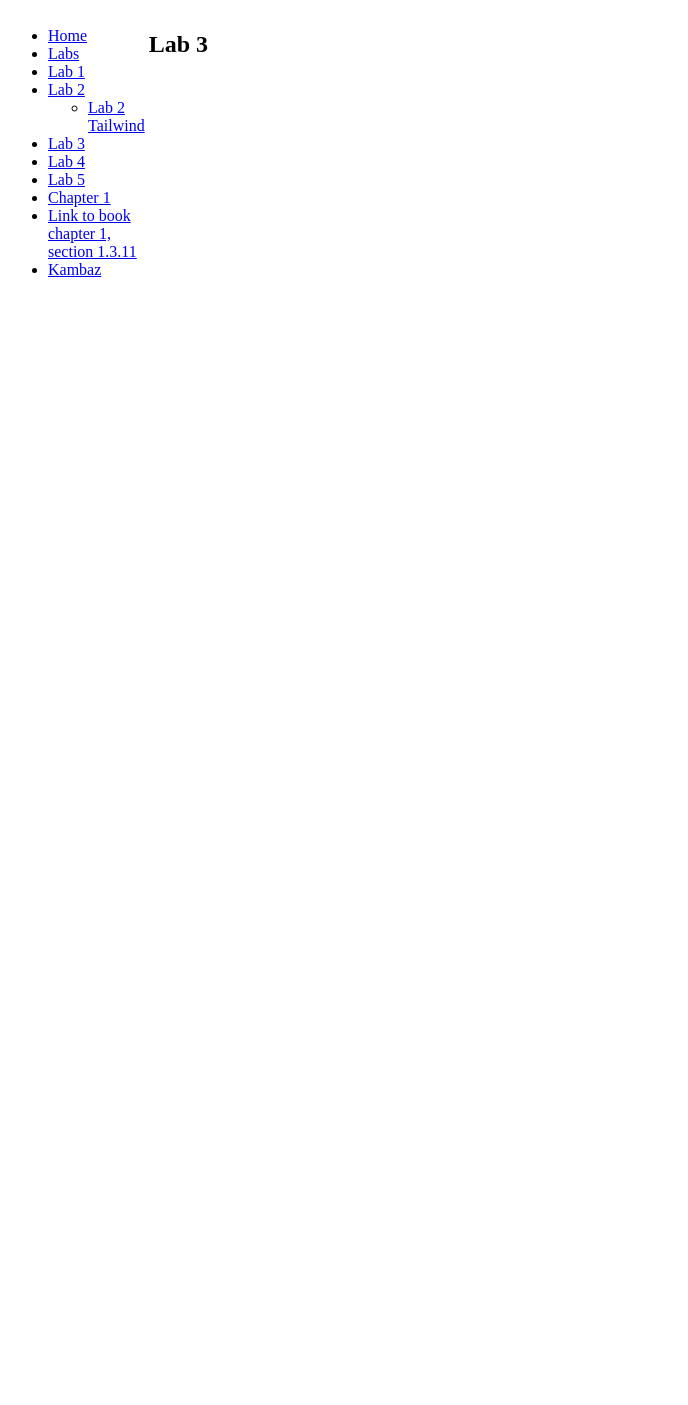
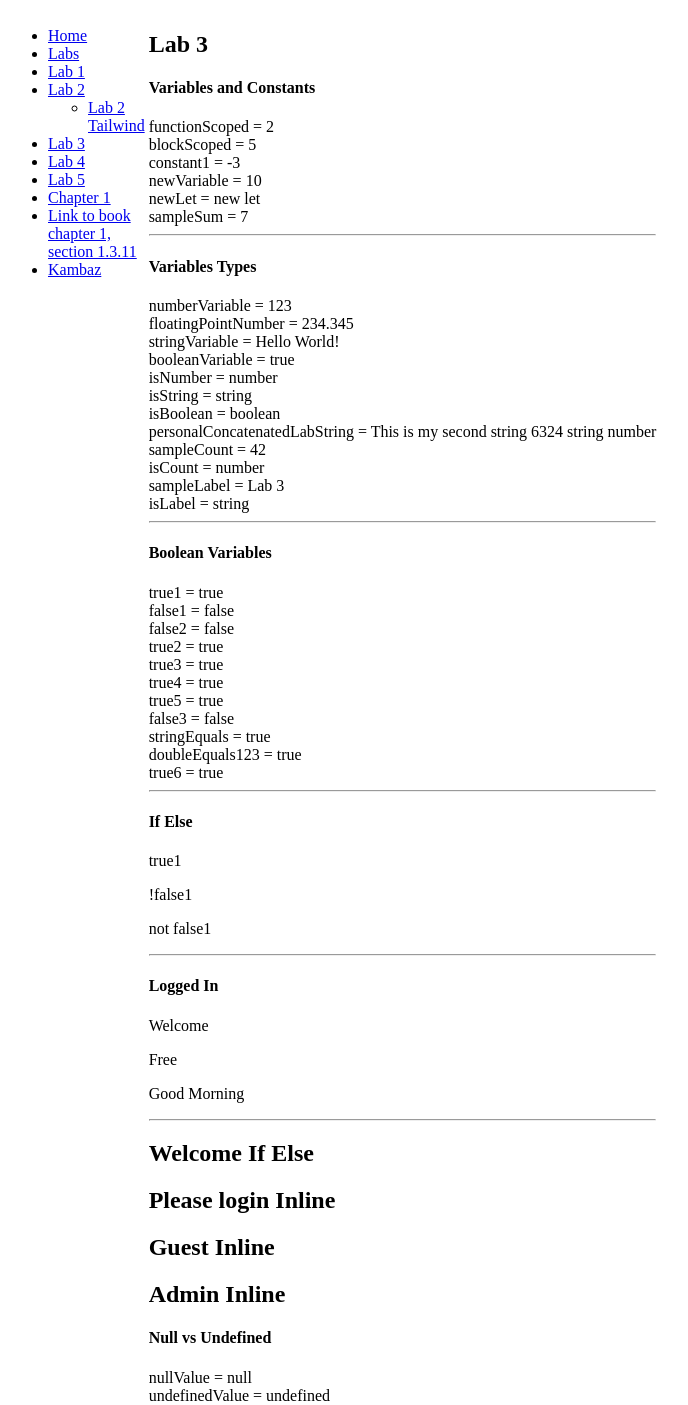
Before and after one commit to bshen0831/kambaz-next-js, a Next.js app: page /labs/lab3 in a window 1280 px wide. Shown: the top 1405 px of the page, without its empty margins (3-691 px from the left). Before the commit the page ends 800 px from the top, so only its background shows below. Built offline with nearby package versions, Linux system fonts and the light colour scheme.

Commit message:
added all of 3.2

```diff
--- /dev/null
+++ b/app/labs/lab3/BooleanVariables.tsx
@@ -0,0 +1,45 @@
+export default function BooleanVariables() {
+    let numberVariable = 123,
+        floatingPointNumber = 234.345;
+    let true1 = true,
+        false1 = false;
+    let string = "123";
+    let false2 = true1 && false1;
+    let true2 = true1 || false1;
+    let true3 = !false2;
+    let true4 = numberVariable === 123;
+    let true5 = floatingPointNumber !== 321.432;
+    let false3 = numberVariable < 100;
+    let stringEquals = string === "123";
+    let doubleEquals123 = 123 == "123";
+    let true6 = numberVariable !== 0;
+    return (
+        <div id="wd-boolean-variables">
+            <h4>Boolean Variables</h4>
+            true1 = {true1 + ""}
+            <br />
+            false1 = {false1 + ""}
+            <br />
+            false2 = {false2 + ""}
+            <br />
+            true2 = {true2 + ""}
+            <br />
+            true3 = {true3 + ""}
+            <br />
+            true4 = {true4 + ""}
+            <br />
+            true5 = {true5 + ""}
+            <br />
+            false3 = {false3 + ""}
+            <br />
+            stringEquals = {stringEquals + ""}
+            <br />
+            doubleEquals123 = {doubleEquals123 + ""}
+            <br />
+            true6 = {true6 + ""}
+            <br />
+            <hr />
+
+        </div>
+    );
+}
--- /dev/null
+++ b/app/labs/lab3/ConditionalOutputIfElse.tsx
@@ -0,0 +1,12 @@
+export default function ConditionalOutputIfElse() {
+    const loggedIn = true;
+    if (loggedIn) {
+        return (
+            <h2 id="wd-conditional-output-if-else-welcome">Welcome If Else</h2>
+        );
+    } else {
+        return (
+            <h2 id="wd-conditional-output-if-else-login">Please login If Else</h2>
+        );
+    }
+}
--- /dev/null
+++ b/app/labs/lab3/ConditionalOutputInline.tsx
@@ -0,0 +1,13 @@
+export default function ConditionalOutputInline() {
+    const loggedIn = false;
+    const guest = true;
+    const admin = true;
+    return (
+        <div id="wd-conditional-output-inline">
+            {loggedIn && <h2>Welcome Inline</h2>}
+            {!loggedIn && <h2>Please login Inline</h2>}
+            {guest && <h2>Guest Inline</h2>}
+            {admin && <h2>Admin Inline</h2>}
+        </div>
+    );
+}
--- /dev/null
+++ b/app/labs/lab3/IfElse.tsx
@@ -0,0 +1,14 @@
+export default function IfElse() {
+    let true1 = true,
+        false1 = false;
+    return (
+        <div id="wd-if-else">
+            <h4>If Else</h4>
+            {true1 && <p>true1</p>}
+            {!false1 ? <p>!false1</p> : <p>false1</p>}
+            {!false1 && <p>not false1</p>}
+            {false1 && <p>false1</p>}
+            <hr />
+        </div>
+    );
+}
--- /dev/null
+++ b/app/labs/lab3/NullUndefined.tsx
@@ -0,0 +1,27 @@
+export default function NullUndefined() {
+    const nullValue = null;
+    const undefinedValue = undefined;
+    return (
+        <div id="wd-null-undefined">
+            <h4>Null vs Undefined</h4>
+            nullValue = {String(nullValue)}
+            <br />
+            undefinedValue = {String(undefinedValue)}
+            <br />
+            typeof nullValue = {typeof nullValue}
+            <br />
+            typeof undefinedValue = {typeof undefinedValue}
+            <br />
+            String(null) = {String(null)}
+            <br />
+            String(undefined) = {String(undefined)}
+            <br />
+            null == undefined = {String(null == undefined)}
+            <br />
+            null === undefined = {String(null === undefined)}
+            <br />
+            nullValue ?? "default" = {nullValue ?? "default"}
+            <hr />
+        </div>
+    );
+}
--- /dev/null
+++ b/app/labs/lab3/TernaryOperator.tsx
@@ -0,0 +1,14 @@
+export default function TernaryOperator() {
+    let loggedIn = true;
+    const premium = false
+    const hour = 9;
+    return (
+        <div id="wd-ternary-operator">
+            <h4>Logged In</h4>
+            {loggedIn ? <p>Welcome</p> : <p>Please login</p>}
+            {premium ? <p>Premium</p> : <p>Free</p>}
+            {hour < 12 ? <p>Good Morning </p> : <p>Good Afternoon</p>}
+            <hr />
+        </div>
+    );
+}
--- /dev/null
+++ b/app/labs/lab3/VariableTypes.tsx
@@ -0,0 +1,47 @@
+export default function VariableTypes() {
+    let numberVariable = 123;
+    let floatingPointNumber = 234.345;
+    let stringVariable = "Hello World!";
+    let booleanVariable = true;
+    let isNumber = typeof numberVariable;
+    let isString = typeof stringVariable;
+    let isBoolean = typeof booleanVariable;
+    let secondString = "This is my second string";
+    let secondNum = 6324;
+    let isSecondString = typeof secondString;
+    let isSecondNum = typeof secondNum;
+    let sampleCount = 42;
+    let sampleLabel = "Lab 3";
+    let isCount = typeof sampleCount;
+    let isLabel = typeof sampleLabel;
+    return (
+        <div id="wd-variable-types">
+            <h4>Variables Types</h4>
+            numberVariable = {numberVariable}
+            <br />
+            floatingPointNumber = {floatingPointNumber}
+            <br />
+            stringVariable = {stringVariable}
+            <br />
+            booleanVariable = {booleanVariable + ""}
+            <br />
+            isNumber = {isNumber}
+            <br />
+            isString = {isString}
+            <br />
+            isBoolean = {isBoolean}
+            <br />
+            personalConcatenatedLabString = {secondString + " " + secondNum + " " + isSecondString + " " + isSecondNum}
+            <br />
+            sampleCount = {sampleCount}
+            <br />
+            isCount = {isCount}
+            <br />
+            sampleLabel = {sampleLabel}
+            <br />
+            isLabel = {isLabel}
+            <hr />
+
+        </div>
+    );
+}
--- /dev/null
+++ b/app/labs/lab3/VariablesAndConstants.tsx
@@ -0,0 +1,25 @@
+export default function VariablesAndConstants() {
+    var functionScoped = 2;
+    let blockScoped = 5;
+    const constant1 = functionScoped - blockScoped;
+    var newVariable = 10;
+    let newLet = "new let";
+    const sampleSum = functionScoped + blockScoped;
+    return (
+        <div id="wd-variables-and-constants">
+            <h4>Variables and Constants</h4>
+            functionScoped = {functionScoped}
+            <br />
+            blockScoped = {blockScoped}
+            <br />
+            constant1 = {constant1}
+            <br />
+            newVariable = {newVariable}
+            <br />
+            newLet = {newLet}
+            <br />
+            sampleSum = {sampleSum}
+            <hr />
+        </div>
+    );
+}
--- a/app/labs/lab3/page.tsx
+++ b/app/labs/lab3/page.tsx
@@ -1,9 +1,23 @@
+import VariablesAndConstants from "./VariablesAndConstants";
+import VariableTypes from "./VariableTypes";
+import BooleanVariables from "./BooleanVariables";
+import IfElse from "./IfElse";
+import TernaryOperator from "./TernaryOperator";
+import ConditionalOutputIfElse from "./ConditionalOutputIfElse";
+import ConditionalOutputInline from "./ConditionalOutputInline";
+import NullUndefined from "./NullUndefined";
 export default function Lab3() {
     return (
         <div id="wd-lab3">
             <h2>Lab 3</h2>
-
+            <VariablesAndConstants />
+            <VariableTypes />
+            <BooleanVariables />
+            <IfElse />
+            <TernaryOperator />
+            <ConditionalOutputIfElse />
+            <ConditionalOutputInline />
+            <NullUndefined />
         </div>
-
     );
 }
```
